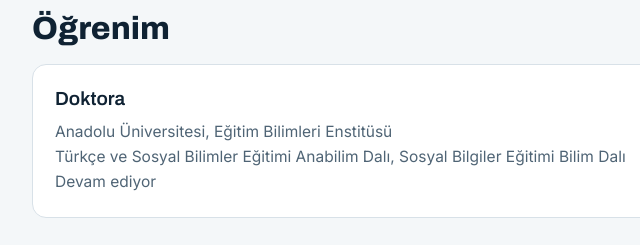
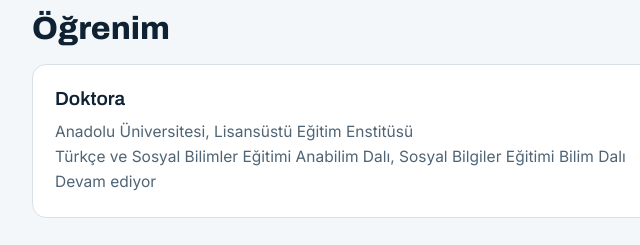
Before and after one commit to byldz-65/byldz-65.github.io, a plain HTML site: page index.html in a window 1280 px wide. Shown: the part 880-1125 px from the top of the page, 122-762 px from the left. Drawn offline with Linux system fonts and the light colour scheme.

Commit message:
Modify doctoral education details in index.html
Updated doctoral program information in the education section.

```diff
--- a/index.html
+++ b/index.html
@@ -59,7 +59,7 @@ footer{padding:28px max(5vw,16px);color:var(--muted);font-size:14px;text-align:c
 <section id="ogrenim">
 <h2>Öğrenim</h2>
 <div class="grid">
-<div class="card"><h3>Doktora</h3><p>Anadolu Üniversitesi, Eğitim Bilimleri Enstitüsü<br>Türkçe ve Sosyal Bilimler Eğitimi Anabilim Dalı, Sosyal Bilgiler Eğitimi Bilim Dalı<br>Devam ediyor</p></div>
+<div class="card"><h3>Doktora</h3><p>Anadolu Üniversitesi, Lisansüstü Eğitim Enstitüsü<br>Türkçe ve Sosyal Bilimler Eğitimi Anabilim Dalı, Sosyal Bilgiler Eğitimi Bilim Dalı<br>Devam ediyor</p></div>
 <!-- Yüksek lisans ve lisans bilgilerini eklemek için yukarıdaki kartı kopyalayıp başlığı ve metni değiştirin -->
 </div>
 </section>
```
